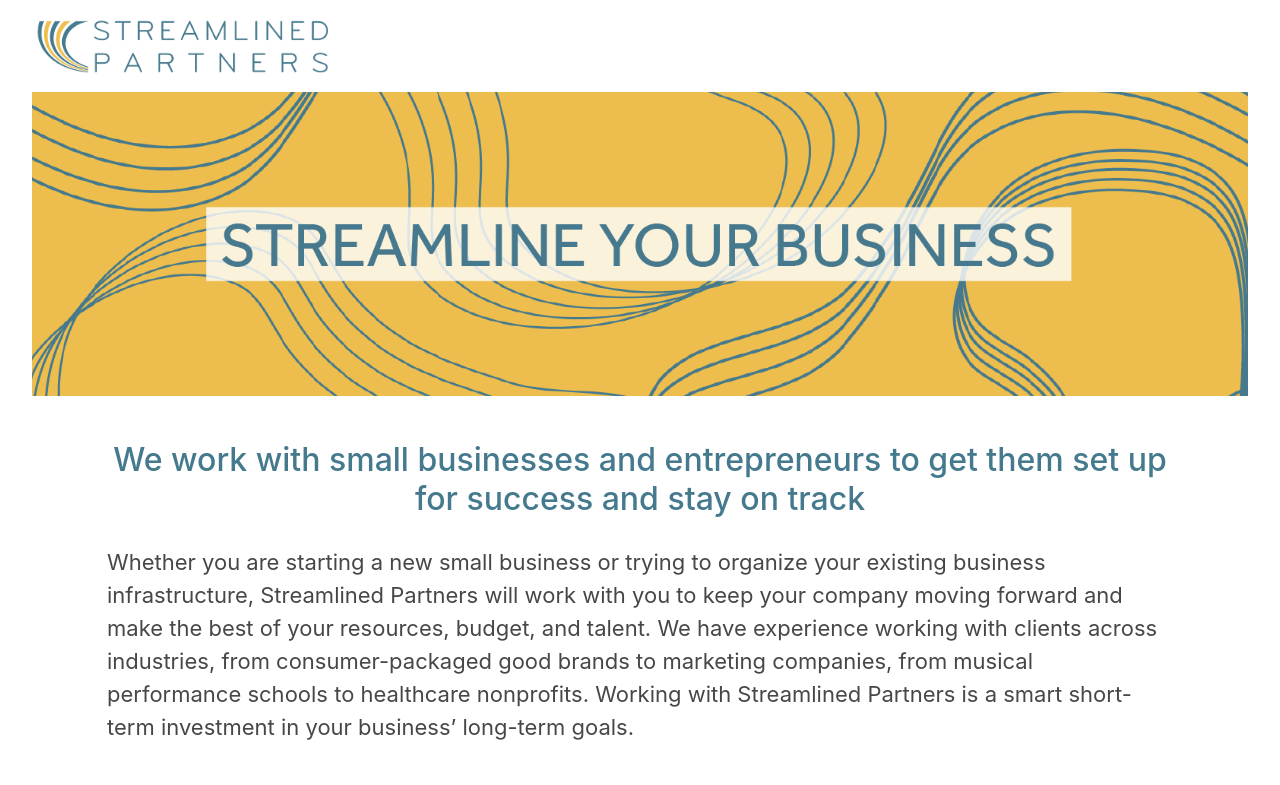
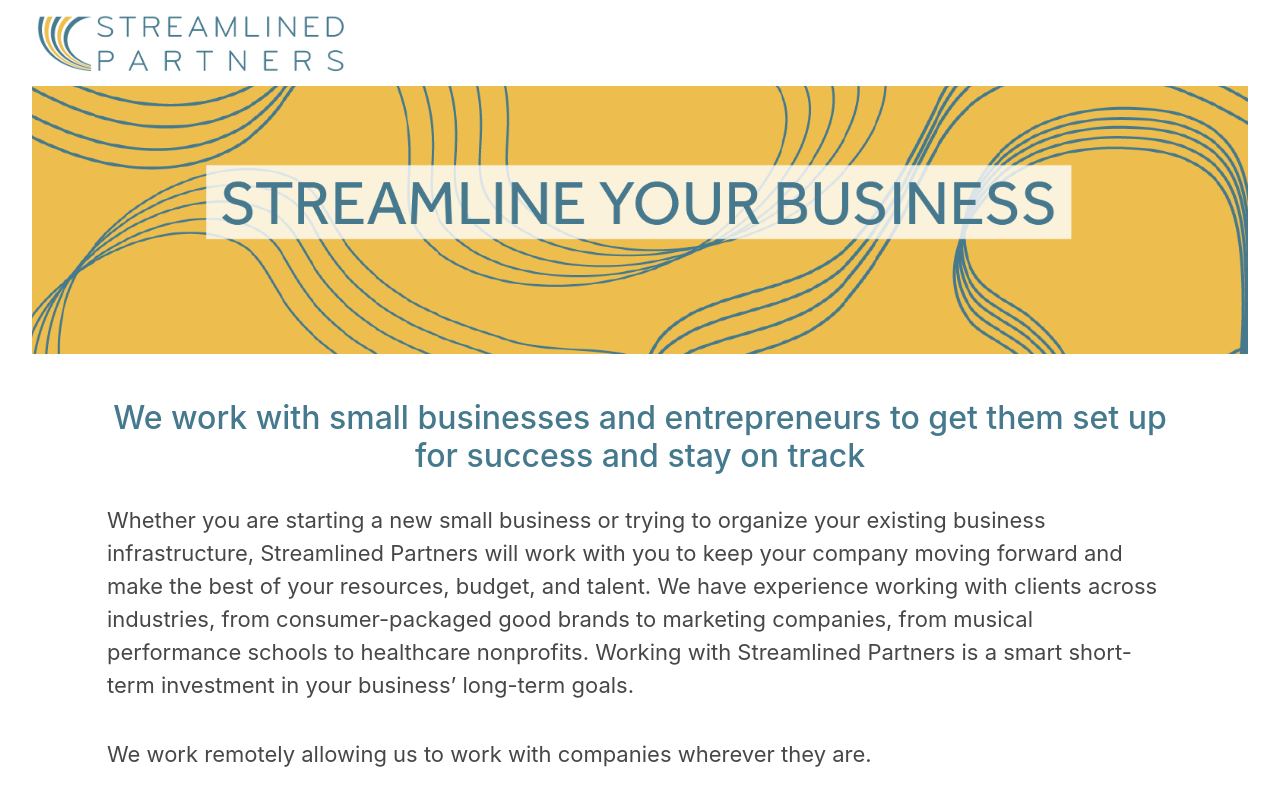
Before and after one commit to rhkearns/streamlined_1, a React (Create React App) app: page / in a window 1280 px wide. Shown: the top 785 px of the page. Built offline with nearby package versions, Linux system fonts and the light colour scheme; the HTML template or start-up script is replaced by a standard one; a web font is replaced by a local one.

Commit message:
Fix logo to top of page when scrolling, adjust margins on content-body

```diff
--- a/src/Components/ContentBody/ContentBody.scss
+++ b/src/Components/ContentBody/ContentBody.scss
@@ -6,7 +6,7 @@
 
 #content {
 	text-align: center;
-	// margin: 50px 0;
+	margin: 50px 0;
 	color: $black;
 	font-size: 22px;
 }
@@ -16,7 +16,7 @@
 	// border-radius: 15px;
 	// background-color: rgba(255, 255, 255, 0.856);
 	background-color: white;
-	margin: 0 75px 25px 75px;
+	margin: 0 20px;
 }
 
 #pitch > p {
@@ -136,4 +136,8 @@
 		// grid-row: 2/3;
 		grid-area: d;
 	}
+
+	#pitch {
+		margin: 0 75px 25px 75px;
+	}
 }
--- a/src/Components/Header/Header.scss
+++ b/src/Components/Header/Header.scss
@@ -1,6 +1,10 @@
 #header {
 	text-align: left;
-	padding: 15px 0;
+	padding: 10px 0 10px;
+	position: fixed;
+	top: 0;
+	width: 100%;
+	background-color: white;
 }
 
 #logo {
```
